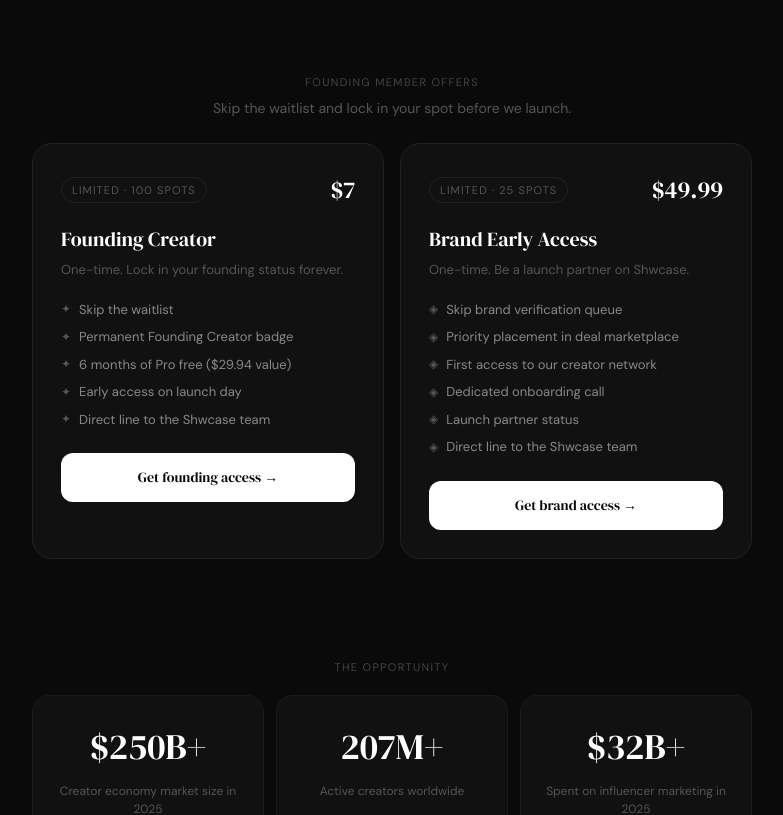
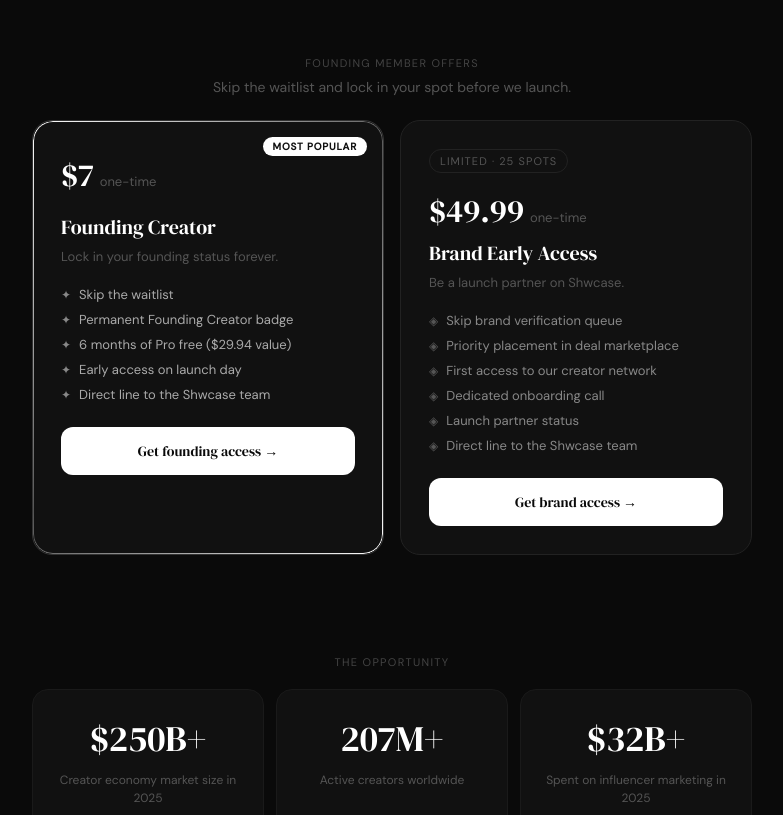
Before and after one commit to joshuapepper09/shwcase-landing, a Next.js app: page / in a window 1280 px wide. Shown: the part 840-1655 px from the top of the page, without its empty margins (248-1031 px from the left). Built offline with nearby package versions, Linux system fonts and the light colour scheme.

Commit message:
Fix title, TikTok link, remove countdown, upgrade founding card

```diff
--- a/app/layout.tsx
+++ b/app/layout.tsx
@@ -1,20 +1,20 @@
 import type { Metadata } from "next";
-import { Geist, Geist_Mono } from "next/font/google";
-import "./globals.css";
-
-const geistSans = Geist({
-  variable: "--font-geist-sans",
-  subsets: ["latin"],
-});
-
-const geistMono = Geist_Mono({
-  variable: "--font-geist-mono",
-  subsets: ["latin"],
-});
 
 export const metadata: Metadata = {
-  title: "Create Next App",
-  description: "Generated by create next app",
+  title: "Shwcase — Show up. Stand out.",
+  description: "The platform where creators get discovered and brands find real talent. Built for the next generation of creative professionals.",
+  openGraph: {
+    title: "Shwcase — Show up. Stand out.",
+    description: "The platform where creators get discovered and brands find real talent.",
+    url: "https://shwcase.app",
+    siteName: "Shwcase",
+    type: "website",
+  },
+  twitter: {
+    card: "summary_large_image",
+    title: "Shwcase — Show up. Stand out.",
+    description: "The platform where creators get discovered and brands find real talent.",
+  },
 };
 
 export default function RootLayout({
@@ -23,11 +23,8 @@
   children: React.ReactNode;
 }>) {
   return (
-    <html
-      lang="en"
-      className={`${geistSans.variable} ${geistMono.variable} h-full antialiased`}
-    >
-      <body className="min-h-full flex flex-col">{children}</body>
+    <html lang="en">
+      <body style={{ margin: 0, padding: 0, background: '#0a0a0a' }}>{children}</body>
     </html>
   );
 }
--- a/app/page.tsx
+++ b/app/page.tsx
@@ -8,8 +8,6 @@
   const [submitted, setSubmitted] = useState(false)
   const [submitting, setSubmitting] = useState(false)
   const [showFloat, setShowFloat] = useState(false)
-
-  const WAITLIST_COUNT = 312
 
   useEffect(() => {
     const handleScroll = () => setShowFloat(window.scrollY > 500)
@@ -71,7 +69,11 @@
         .float-btn { animation: slideUp 0.4s ease forwards; }
         .feature-card:hover { border-color: #2a2a2a !important; background: #161616 !important; }
         .type-btn:hover { border-color: #444 !important; }
-        .purchase-card:hover { border-color: #333 !important; transform: translateY(-2px); }
+        .founding-card { background: #111; border: 1px solid #333; border-radius: 20px; padding: 28px; text-align: left; transition: all 0.2s; position: relative; overflow: hidden; }
+        .founding-card::before { content: ''; position: absolute; inset: 0; border-radius: 20px; padding: 1px; background: linear-gradient(135deg, #fff 0%, #555 50%, #fff 100%); -webkit-mask: linear-gradient(#fff 0 0) content-box, linear-gradient(#fff 0 0); -webkit-mask-composite: xor; mask-composite: exclude; pointer-events: none; }
+        .founding-card:hover { transform: translateY(-2px); }
+        .brand-card { background: #111; border: 1px solid #222; border-radius: 20px; padding: 28px; text-align: left; transition: all 0.2s; }
+        .brand-card:hover { border-color: #333 !important; transform: translateY(-2px); }
       `}</style>
 
       {/* Header */}
@@ -91,7 +93,7 @@
 
         <div className="fade-1" style={{ marginBottom: '24px' }}>
           <span style={{ fontSize: '11px', color: '#555', letterSpacing: '0.15em', textTransform: 'uppercase', border: '1px solid #222', borderRadius: '100px', padding: '6px 16px' }}>
-            Coming soon · {WAITLIST_COUNT}+ on the waitlist
+            Coming soon — be among the first
           </span>
         </div>
 
@@ -152,18 +154,23 @@
           <p style={{ fontSize: '11px', color: '#444', letterSpacing: '0.12em', textTransform: 'uppercase', marginBottom: '8px' }}>Founding member offers</p>
           <p style={{ fontSize: '14px', color: '#555', marginBottom: '24px' }}>Skip the waitlist and lock in your spot before we launch.</p>
           <div style={{ display: 'grid', gridTemplateColumns: 'repeat(auto-fit, minmax(280px, 1fr))', gap: '16px' }}>
-            <div className="purchase-card" style={{ background: '#111', border: '1px solid #222', borderRadius: '20px', padding: '28px', textAlign: 'left', transition: 'all 0.2s' }}>
-              <div style={{ display: 'flex', alignItems: 'center', justifyContent: 'space-between', marginBottom: '16px' }}>
-                <span style={{ fontSize: '11px', color: '#555', letterSpacing: '0.1em', textTransform: 'uppercase', border: '1px solid #222', borderRadius: '100px', padding: '4px 10px' }}>Limited · 100 spots</span>
-                <span style={{ fontFamily: 'DM Serif Display, serif', fontSize: '24px', color: 'white' }}>$7</span>
+
+            {/* Founding Creator — highlighted */}
+            <div className="founding-card">
+              <div style={{ position: 'absolute', top: '16px', right: '16px', fontSize: '10px', color: '#111', background: 'white', borderRadius: '100px', padding: '3px 10px', letterSpacing: '0.08em', textTransform: 'uppercase', fontWeight: 600 }}>
+                Most Popular
+              </div>
+              <div style={{ marginBottom: '16px', marginTop: '4px' }}>
+                <span style={{ fontFamily: 'DM Serif Display, serif', fontSize: '32px', color: 'white' }}>$7</span>
+                <span style={{ fontSize: '13px', color: '#555', marginLeft: '6px' }}>one-time</span>
               </div>
               <p style={{ fontFamily: 'DM Serif Display, serif', fontSize: '20px', color: 'white', marginBottom: '6px' }}>Founding Creator</p>
-              <p style={{ fontSize: '13px', color: '#555', marginBottom: '20px', lineHeight: 1.5 }}>One-time. Lock in your founding status forever.</p>
+              <p style={{ fontSize: '13px', color: '#555', marginBottom: '20px', lineHeight: 1.5 }}>Lock in your founding status forever.</p>
               <div style={{ display: 'flex', flexDirection: 'column', gap: '8px', marginBottom: '24px' }}>
                 {['Skip the waitlist', 'Permanent Founding Creator badge', '6 months of Pro free ($29.94 value)', 'Early access on launch day', 'Direct line to the Shwcase team'].map(perk => (
                   <div key={perk} style={{ display: 'flex', alignItems: 'center', gap: '8px' }}>
-                    <span style={{ fontSize: '12px', color: '#555' }}>✦</span>
-                    <span style={{ fontSize: '13px', color: '#888' }}>{perk}</span>
+                    <span style={{ fontSize: '12px', color: '#888' }}>✦</span>
+                    <span style={{ fontSize: '13px', color: '#aaa' }}>{perk}</span>
                   </div>
                 ))}
               </div>
@@ -172,13 +179,18 @@
                 Get founding access →
               </a>
             </div>
-            <div className="purchase-card" style={{ background: '#111', border: '1px solid #222', borderRadius: '20px', padding: '28px', textAlign: 'left', transition: 'all 0.2s' }}>
+
+            {/* Brand Early Access */}
+            <div className="brand-card">
               <div style={{ display: 'flex', alignItems: 'center', justifyContent: 'space-between', marginBottom: '16px' }}>
                 <span style={{ fontSize: '11px', color: '#555', letterSpacing: '0.1em', textTransform: 'uppercase', border: '1px solid #222', borderRadius: '100px', padding: '4px 10px' }}>Limited · 25 spots</span>
-                <span style={{ fontFamily: 'DM Serif Display, serif', fontSize: '24px', color: 'white' }}>$49.99</span>
+              </div>
+              <div style={{ marginBottom: '6px' }}>
+                <span style={{ fontFamily: 'DM Serif Display, serif', fontSize: '32px', color: 'white' }}>$49.99</span>
+                <span style={{ fontSize: '13px', color: '#555', marginLeft: '6px' }}>one-time</span>
               </div>
               <p style={{ fontFamily: 'DM Serif Display, serif', fontSize: '20px', color: 'white', marginBottom: '6px' }}>Brand Early Access</p>
-              <p style={{ fontSize: '13px', color: '#555', marginBottom: '20px', lineHeight: 1.5 }}>One-time. Be a launch partner on Shwcase.</p>
+              <p style={{ fontSize: '13px', color: '#555', marginBottom: '20px', lineHeight: 1.5 }}>Be a launch partner on Shwcase.</p>
               <div style={{ display: 'flex', flexDirection: 'column', gap: '8px', marginBottom: '24px' }}>
                 {['Skip brand verification queue', 'Priority placement in deal marketplace', 'First access to our creator network', 'Dedicated onboarding call', 'Launch partner status', 'Direct line to the Shwcase team'].map(perk => (
                   <div key={perk} style={{ display: 'flex', alignItems: 'center', gap: '8px' }}>
@@ -265,7 +277,7 @@
         <span style={{ fontSize: '12px', color: '#333' }}>© 2026 Shwcase. All rights reserved.</span>
         <div style={{ display: 'flex', gap: '20px' }}>
           <a href="https://instagram.com/shwcase.app" target="_blank" rel="noopener noreferrer" style={{ fontSize: '12px', color: '#444', textDecoration: 'none' }}>Instagram</a>
-          <a href="https://tiktok.com/@shwcase" target="_blank" rel="noopener noreferrer" style={{ fontSize: '12px', color: '#444', textDecoration: 'none' }}>TikTok</a>
+          <a href="https://tiktok.com/@shwcase.app" target="_blank" rel="noopener noreferrer" style={{ fontSize: '12px', color: '#444', textDecoration: 'none' }}>TikTok</a>
         </div>
       </footer>
 
```
